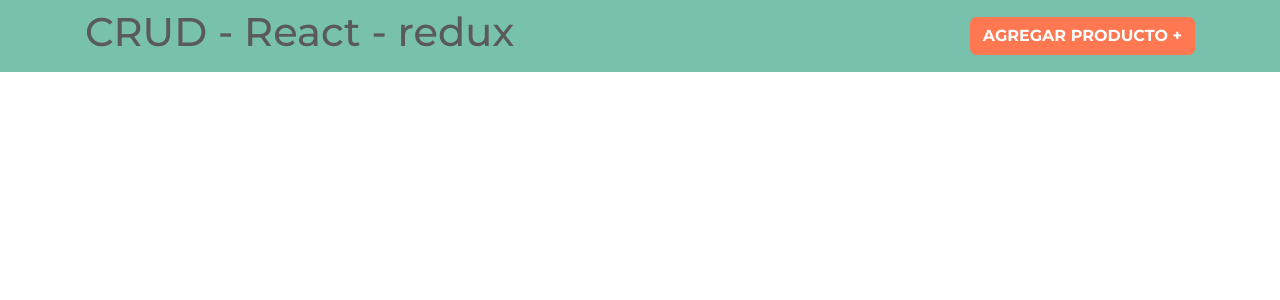
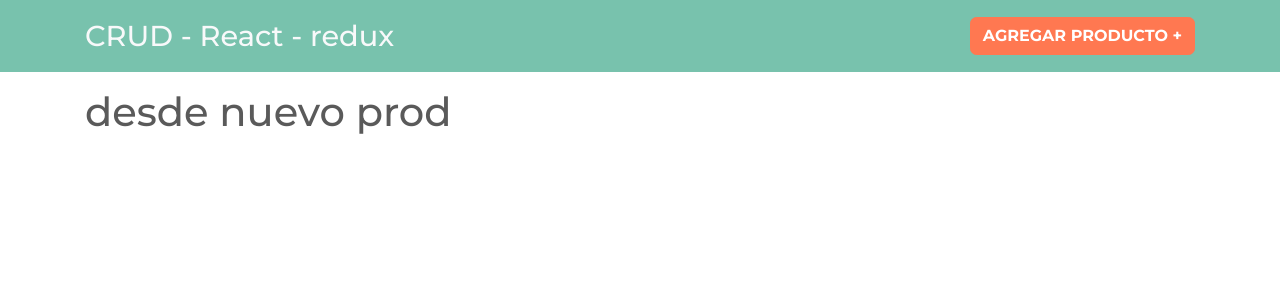
Before and after one commit to misanc21/crud-redux, a React (Create React App) app: page /productos/nuevo in a window 1280 px wide. Shown: the top 300 px of the page. Built offline with nearby package versions, Linux system fonts and the light colour scheme.

Commit message:
adding routing

```diff
--- a/package.json
+++ b/package.json
@@ -8,6 +8,7 @@
     "@testing-library/user-event": "^7.2.1",
     "react": "^16.13.1",
     "react-dom": "^16.13.1",
+    "react-router-dom": "^5.2.0",
     "react-scripts": "3.4.3"
   },
   "scripts": {
--- a/src/App.js
+++ b/src/App.js
@@ -1,12 +1,23 @@
-import React, {Fragment} from 'react';
+import React from 'react';
+import Header from './components/Header'
+import Productos from './components/Productos'
+import NuevoProducto from './components/NuevoProducto'
+import EditarProducto from './components/EditarProducto'
 
-import Header from './components/Header'
+import {BrowserRouter as Router, Route, Switch} from 'react-router-dom'
 
 function App() {
   return (
-    <Fragment>
+    <Router>
       <Header/>
-    </Fragment>
+      <div className="container mt-3">
+        <Switch>
+          <Route exact path="/" component={Productos} />
+          <Route exact path="/productos/nuevo" component={NuevoProducto} />
+          <Route exact path="/productos/editar/:id" component={EditarProducto} />
+        </Switch>
+      </div>
+    </Router>
   );
 }
 
--- /dev/null
+++ b/src/components/EditarProducto.js
@@ -0,0 +1,11 @@
+import React from 'react';
+
+const EditarProducto = () => {
+    return (
+        <h1>
+            desde edicion
+        </h1>
+     );
+}
+
+export default EditarProducto;
--- a/src/components/Header.js
+++ b/src/components/Header.js
@@ -1,15 +1,22 @@
 import React from 'react';
+import {Link} from 'react-router-dom'
 
 const Header = () => {
     return (
         <nav className="navbar navbar-expand-lg navbar-dark bg-primary justify-content-between">
             <div className="container">
-                <h1> CRUD - React - redux</h1>
-                <a
-                    href="/productos/nuevo"
+                <h1>
+                    <Link to={'/'} className="text-light">
+                        CRUD - React - redux
+                    </Link>
+                </h1>
+                <Link
+                    to={"/productos/nuevo"}
                     className="btn btn-danger nuevo-post d-block d-md-inline-block"
                 >
-                    Agregar producto &#43;</a>
+                    Agregar producto &#43;
+
+                </Link>
             </div>
         </nav>
      );
--- /dev/null
+++ b/src/components/NuevoProducto.js
@@ -0,0 +1,11 @@
+import React from 'react';
+
+const NuevoProducto = () => {
+    return (
+        <h1>
+            desde nuevo prod
+        </h1>
+    );
+}
+
+export default NuevoProducto;
--- /dev/null
+++ b/src/components/Productos.js
@@ -0,0 +1,11 @@
+import React from 'react';
+
+const Productos = () => {
+    return (
+        <h1>
+            desde productos
+        </h1>
+     );
+}
+
+export default Productos;
```
Also changed, not shown: 1 other file (tests, documents, lock files or other folders).
